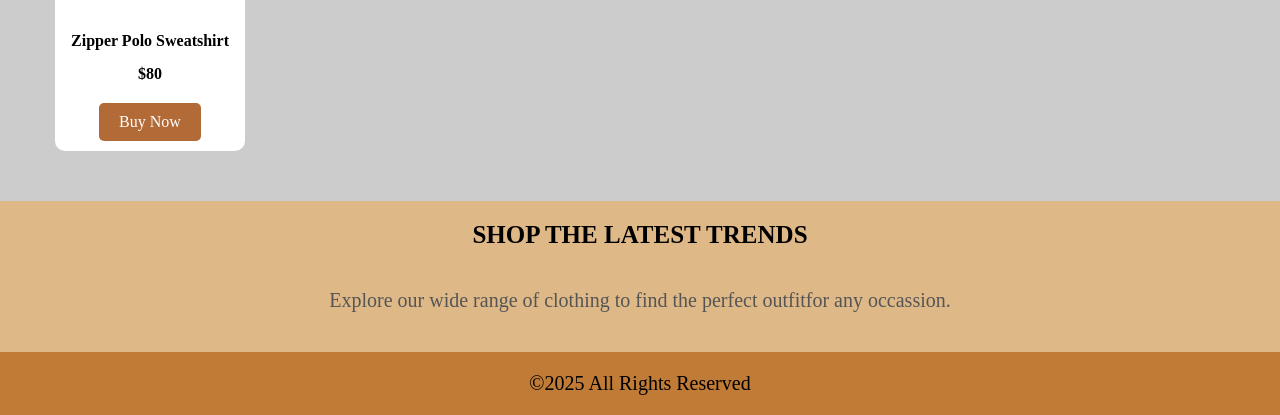
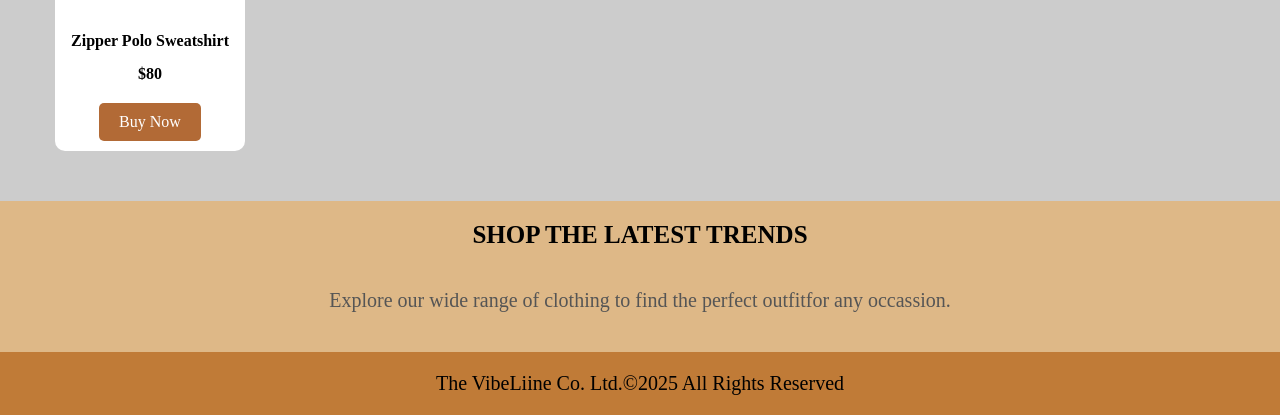
Before and after one commit to BidyanandaM/Clothing-Store, a plain HTML site: page index.html in a window 1280 px wide. Shown: the part 1282-1697 px from the top of the page. Drawn offline with Linux system fonts and the light colour scheme.

Commit message:
Update index.html

```diff
--- a/index.html
+++ b/index.html
@@ -93,7 +93,7 @@
 
     <footer>
         <p>
-            &copy;2025 All Rights Reserved
+            The VibeLiine Co. Ltd.&copy;2025 All Rights Reserved
         </p>
     </footer>
 
```
